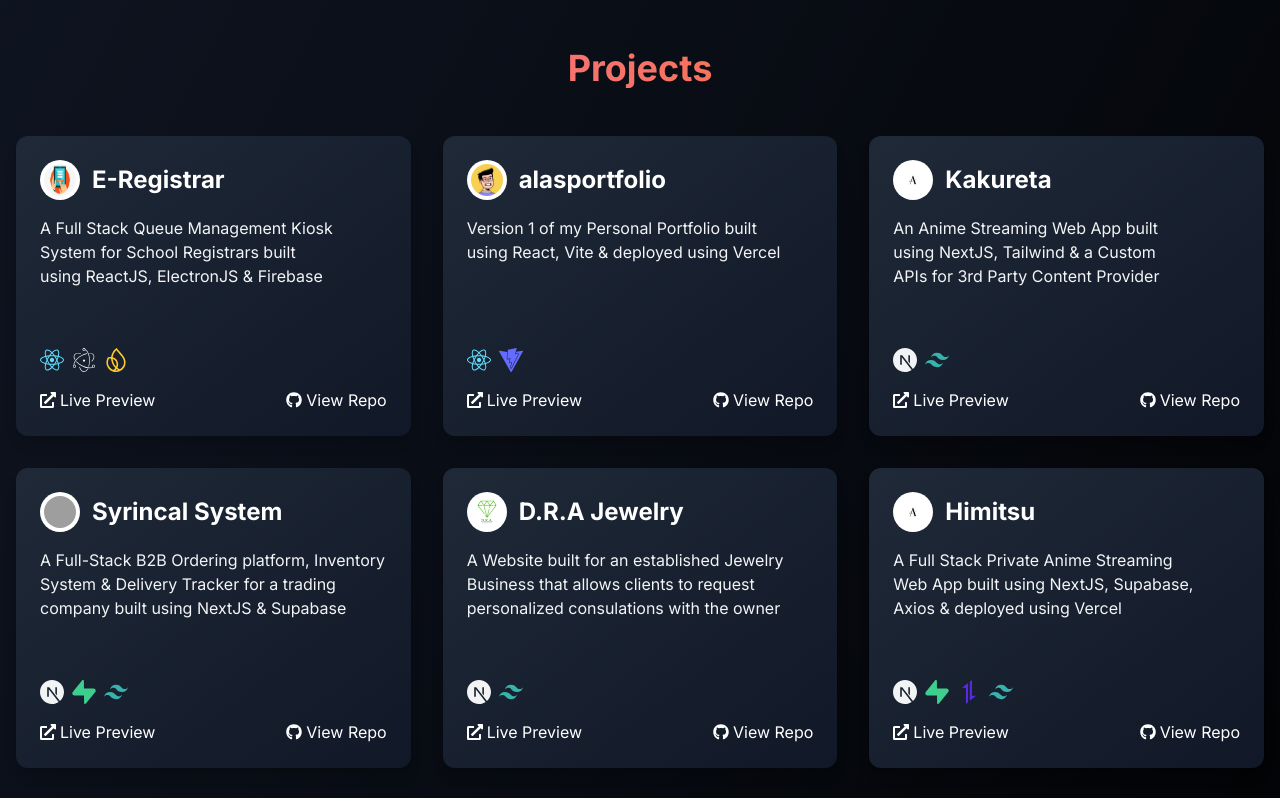
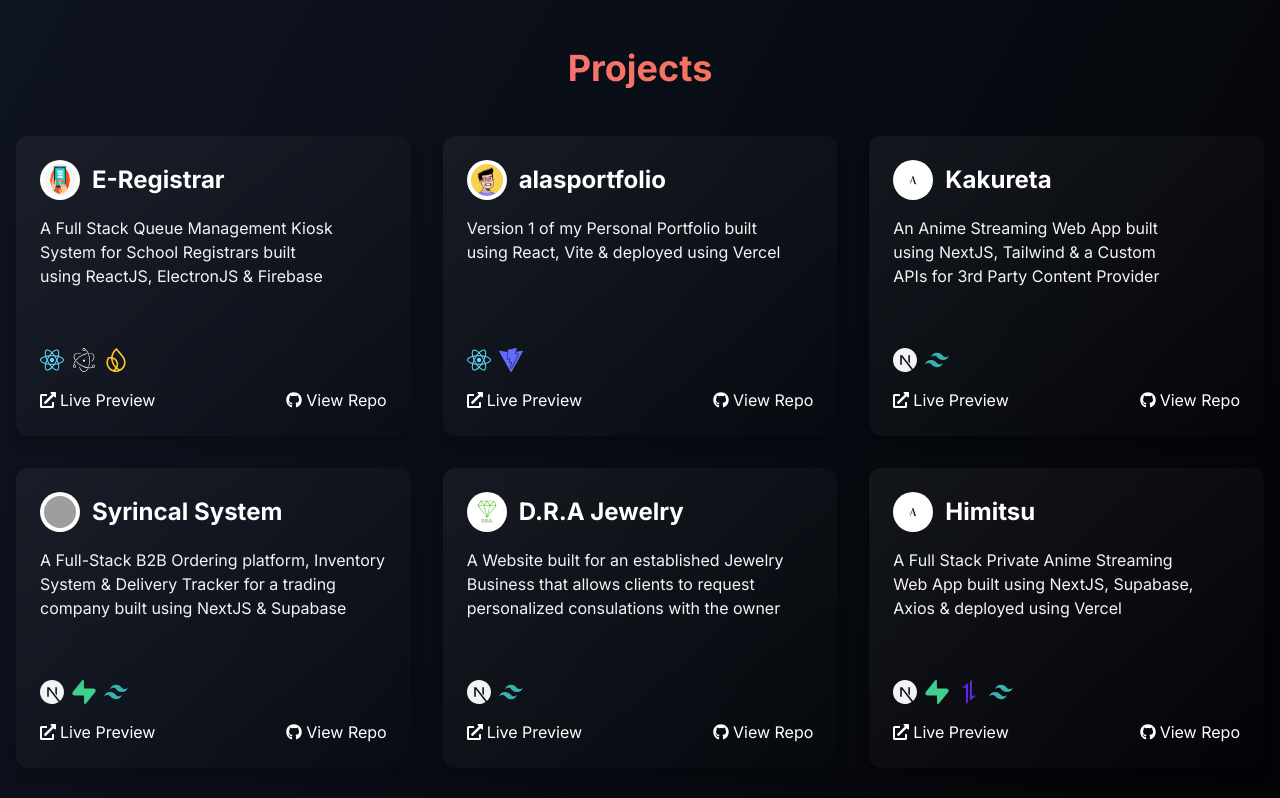
Before and after one commit to Alas-3/alas-dev-v2, a Next.js app: page /projects in a window 1280 px wide. Shown: the part 820-1618 px from the top of the page. Built offline with nearby package versions, Linux system fonts and the light colour scheme; grey boxes are pictures that could not be loaded.

Commit message:
MAJOR CHANGES: to UI

```diff
--- a/pages/components/CertificatesSection.jsx
+++ b/pages/components/CertificatesSection.jsx
@@ -111,7 +111,7 @@ export default function CertificateShowcase() {
                 className="group relative"
               >
                 {/* Card Background with gradient border */}
-                <div className="absolute inset-0 bg-gradient-to-r from-purple-400/20 to-pink-500/20 rounded-2xl opacity-0 group-hover:opacity-100 transition-opacity duration-500" />
+                <div className="absolute inset-0 bg-gradient-to-br from-white/5 to-transparent rounded-2xl opacity-0 group-hover:opacity-100 transition-opacity duration-500" />
                 <div className="absolute inset-[1px] bg-gray-900/90 rounded-2xl" />
 
                 {/* Card Content */}
@@ -152,12 +152,6 @@ export default function CertificateShowcase() {
                       <ExternalLink className="w-4 h-4 ml-2" />
                     </a>
                   </div>
-
-                  {/* Decorative corner accent */}
-                  <div className="absolute top-0 right-0 w-16 h-16 overflow-hidden">
-                    <div className="absolute top-0 right-0 w-[1px] h-8 bg-gradient-to-b from-purple-400/20 to-transparent transform translate-x-8" />
-                    <div className="absolute top-0 right-0 h-[1px] w-8 bg-gradient-to-r from-transparent to-pink-500/20 transform translate-y-8" />
-                  </div>
                 </div>
               </motion.div>
             ))}
--- a/pages/components/ExperienceSection.jsx
+++ b/pages/components/ExperienceSection.jsx
@@ -99,7 +99,7 @@ const ExperienceCard = ({ exp, index, inView }) => {
 
       {/* Content Card */}
       <motion.div
-        className={`w-full ml-12 md:ml-0 p-6 rounded-xl border bg-black/40 backdrop-blur-sm relative
+        className={`w-full ml-12 md:ml-0 p-6 rounded-xl border bg-gradient-to-br from-white/5 to-transparent backdrop-blur-sm relative
           ${index % 2 === 0 ? "md:mr-[calc(50%+3rem)]" : "md:ml-[calc(50%+3rem)]"}`}
         style={{
           borderImage: "linear-gradient(45deg, #68D391, #4299E1) 1",
--- a/pages/components/PortfolioOverview.jsx
+++ b/pages/components/PortfolioOverview.jsx
@@ -22,7 +22,7 @@ const CertificationsGrid = memo(({ certifications, certIcons }) => (
       return (
         <Card key={cert.provider} className="p-6 flex items-center gap-4">
           <div className="p-3 rounded-lg bg-white/5 flex-shrink-0">
-            <IconComponent className="w-8 h-8 text-white/80" />
+            <IconComponent className="w-6 h-6 text-white/80" />
           </div>
           <div className="min-w-0">
             <div className="text-3xl font-bold text-white truncate">x{cert.count}</div>
--- a/pages/components/ProjectsSection.jsx
+++ b/pages/components/ProjectsSection.jsx
@@ -19,8 +19,8 @@ import {
   SiVite,
   SiVercel,
   SiFirebase,
-} from "react-icons/si"; // Import SiFirebase
-import { SiElectron } from "react-icons/si"; // Import Electron icon
+} from "react-icons/si";
+import { SiElectron } from "react-icons/si";
 import Link from "next/link";
 
 const techStack = {
@@ -33,8 +33,8 @@ const techStack = {
   Vite: SiVite,
   Vercel: SiVercel,
   "Node.js": FaNodeJs,
-  Electron: SiElectron, // Add Electron here
-  Firebase: SiFirebase, // Add Firebase here
+  Electron: SiElectron,
+  Firebase: SiFirebase,
   Supabase: SiSupabase,
   Axios: SiAxios,
 };
@@ -48,7 +48,7 @@ export default function ProjectsSection() {
       techStack: ["React", "Electron", "Firebase"],
       liveUrl: "",
       repoUrl: "",
-      bgColor: "from-gray-800 to-gray-900",
+      bgColor: "bg-gradient-to-br from-white/5 to-transparent",
     },
     {
       title: "Himitsu",
@@ -57,7 +57,7 @@ export default function ProjectsSection() {
       techStack: ["Next.js", "Tailwind CSS", "Supabase", "Axios"],
       liveUrl: "https://projecthimitsu.vercel.app",
       repoUrl: "https://github.com/Alas-3/asdfghjkl",
-      bgColor: "from-gray-800 to-gray-900",
+      bgColor: "bg-gradient-to-br from-white/5 to-transparent",
     },
     {
       title: "Syrincal System",
@@ -66,16 +66,16 @@ export default function ProjectsSection() {
       techStack: ["Next.js", "Tailwind CSS", "Supabase"],
       liveUrl: "",
       repoUrl: "https://github.com/Alas-3/syrincal-system",
-      bgColor: "from-gray-800 to-gray-900",
+      bgColor: "bg-gradient-to-br from-white/5 to-transparent",
     },
     {
       title: "DRA Jewelry",
       description:
-        "A Website built for an established Jewelry Business that allows clients to request personalized consulations with the owner",
+        "A Website built for an established Jewelry Business that allows clients to request personalized consultations with the owner",
       techStack: ["Next.js", "Tailwind CSS", "Vercel"],
       liveUrl: "",
       repoUrl: "https://github.com/Alas-3/syrincal-system",
-      bgColor: "from-gray-800 to-gray-900",
+      bgColor: "bg-gradient-to-br from-white/5 to-transparent",
     },
   ];
 
@@ -101,7 +101,7 @@ export default function ProjectsSection() {
               animate={{ opacity: 1, y: 0 }}
               transition={{ duration: 0.5, delay: index * 0.1 }}
             >
-              <div className="p-8 bg-gradient-to-br from-gray-800 to-gray-900 h-full flex flex-col">
+              <div className={`p-8 ${project.bgColor} h-full flex flex-col`}>
                 <h3 className="text-lg md:text-2xl font-bold text-white mb-4">
                   {project.title}
                 </h3>
--- a/pages/components/ServicesSection.jsx
+++ b/pages/components/ServicesSection.jsx
@@ -71,7 +71,7 @@ export default function ServicesSection() {
                 className="group relative"
               >
                 {/* Card Background */}
-                <div className="absolute inset-[1px] bg-gradient-to-br from-gray-800 to-gray-900 rounded-2xl" />
+                <div className="absolute inset-[1px] bg-gradient-to-br from-white/5 to-transparent rounded-2xl" />
 
                 {/* Card Content */}
                 <div className="relative p-6 md:p-8">
--- a/pages/projects.jsx
+++ b/pages/projects.jsx
@@ -56,7 +56,7 @@ const projects = [
     techStack: ["React", "Electron", "Firebase"],
     livePreview: "",
     githubRepo: "",
-    bgColor: "from-gray-800 to-gray-900",
+    bgColor: "bg-gradient-to-br from-white/5 to-transparent",
   },
   {
     title: "alasportfolio",
@@ -66,7 +66,7 @@ const projects = [
     techStack: ["React", "Vite"],
     livePreview: "https://alas-dev.vercel.app",
     githubRepo: "https://github.com/Alas-3/alas.dev",
-    bgColor: "from-gray-800 to-gray-900",
+    bgColor: "bg-gradient-to-br from-white/5 to-transparent",
   },
   {
     title: "Kakureta",
@@ -76,7 +76,7 @@ const projects = [
     techStack: ["Next.js", "Tailwind"],
     livePreview: "https://projecthimitsu.vercel.app",
     githubRepo: "https://github.com/Alas-3/asdfghjkl",
-    bgColor: "from-gray-800 to-gray-900",
+    bgColor: "bg-gradient-to-br from-white/5 to-transparent",
   },
   {
     title: "Syrincal System",
@@ -86,7 +86,7 @@ const projects = [
     techStack: ["Next.js", "Supabase", "Tailwind"],
     livePreview: "https://typhoon-tracker-ph.vercel.app",
     githubRepo: "https://github.com/Alas-3/typhoon-tracker-ph",
-    bgColor: "from-gray-800 to-gray-900",
+    bgColor: "bg-gradient-to-br from-white/5 to-transparent",
   },
   {
     title: "D.R.A Jewelry",
@@ -96,7 +96,7 @@ const projects = [
     techStack: ["Next.js", "Tailwind"],
     livePreview: "https://dra-jewelry.vercel.app",
     githubRepo: "https://github.com/Alas-3/dra-jewelry",
-    bgColor: "from-gray-800 to-gray-900",
+    bgColor: "bg-gradient-to-br from-white/5 to-transparent",
   },
   {
     title: "Himitsu",
@@ -106,7 +106,7 @@ const projects = [
     techStack: ["Next.js", "Supabase", "Axios", "Tailwind"],
     livePreview: "https://projecthimitsu.vercel.app",
     githubRepo: "https://github.com/Alas-3/asdfghjkl",
-    bgColor: "from-gray-800 to-gray-900",
+    bgColor: "bg-gradient-to-br from-white/5 to-transparent",
   },
   {
     title: "StormSignal",
@@ -116,7 +116,7 @@ const projects = [
     techStack: ["Next.js", "Axios", "Tailwind"],
     livePreview: "https://typhoon-tracker-ph.vercel.app",
     githubRepo: "https://github.com/Alas-3/typhoon-tracker-ph",
-    bgColor: "from-gray-800 to-gray-900",
+    bgColor: "bg-gradient-to-br from-white/5 to-transparent",
   },
   {
     title: "QuiRky",
@@ -126,7 +126,7 @@ const projects = [
     techStack: ["Next.js", "Tailwind"],
     livePreview: "https://qr-generator-app-umber.vercel.app/",
     githubRepo: "https://github.com/Alas-3/qr-generator-app",
-    bgColor: "from-gray-800 to-gray-900",
+    bgColor: "bg-gradient-to-br from-white/5 to-transparent",
   },
   {
     title: "AniGuess",
@@ -136,7 +136,7 @@ const projects = [
     techStack: ["Next.js", "Tailwind"],
     livePreview: "https://anime-guess-9k9b-sepia.vercel.app/",
     githubRepo: "https://github.com/Alas-3/anime-guess",
-    bgColor: "from-gray-800 to-gray-900",
+    bgColor: "bg-gradient-to-br from-white/5 to-transparent",
   },
   {
     title: "UniFind",
@@ -146,7 +146,7 @@ const projects = [
     techStack: ["Next.js", "Tailwind"],
     livePreview: "https://uni-finder-beige.vercel.app/",
     githubRepo: "https://github.com/Alas-3/uni-finder",
-    bgColor: "from-gray-800 to-gray-900",
+    bgColor: "bg-gradient-to-br from-white/5 to-transparent",
   },
   {
     title: "BAHA",
@@ -156,7 +156,7 @@ const projects = [
     techStack: ["HTML", "CSS", "JavaScript"],
     livePreview: "https://baha-finals.vercel.app/",
     githubRepo: "https://github.com/Alas-3/BAHA-FINALS",
-    bgColor: "from-gray-800 to-gray-900",
+    bgColor: "bg-gradient-to-br from-white/5 to-transparent",
   },
 ];
 
```
